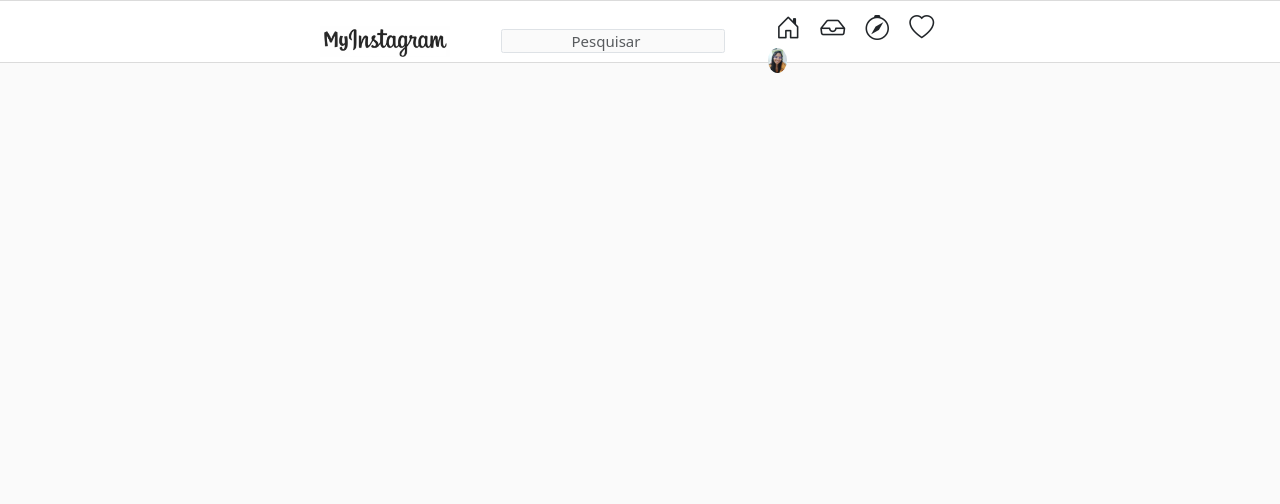
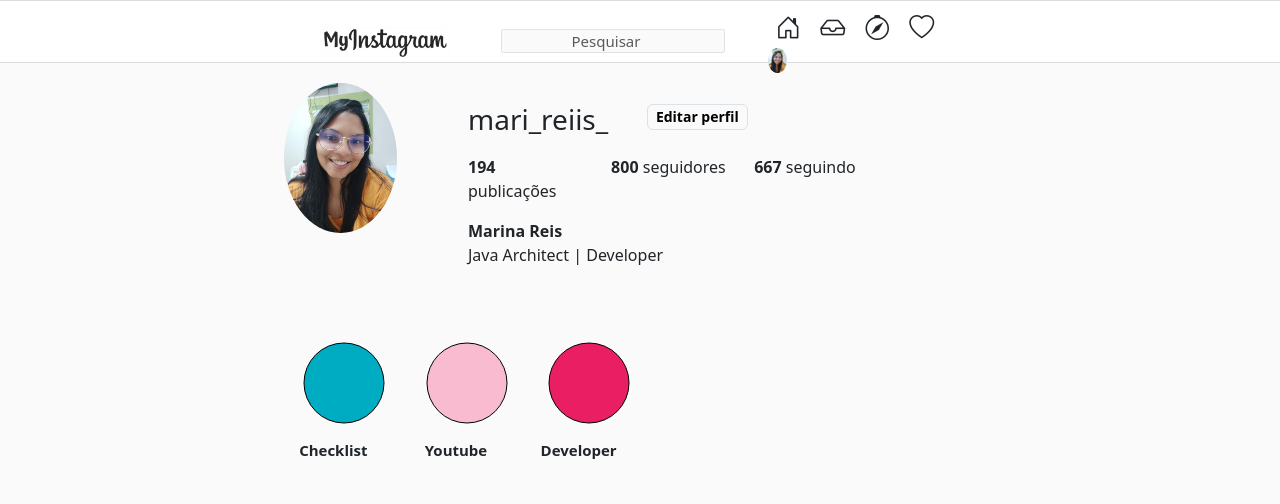
Before and after one commit to marireis/myinstagram, a website: page index.html in a window 1280 px wide. Drawn offline with nearby package versions, Linux system fonts and the light colour scheme.

Commit message:
inserindo os storys salvos

```diff
--- a/index.html
+++ b/index.html
@@ -37,6 +37,115 @@
       </nav>
     </header>
 
+   <!-- Main-->
+   <section>
+    <div class="container">
+        <div class="row">
+            <div class="col-0 col-md-2"></div>
+            <div class="col-12 col-md-8">
+
+                <!-- Profile-->
+                <div class="container">
+                    <div class="row" style="padding-top: 20px;">
+                        <div class="col-3">
+                            <img class="img-profile" src="images/foto-instagram.jpg">
+                        </div>
+                        <div class="col-7">
+                          <div class="row" style="padding-top: 20px; padding-bottom: 10px;">
+                              <div class="col-8 col-lg-5">
+                                  <h2 class="username">mari_reiis_</h2>
+                              </div>
+                              <div class="col-4 col-lg-6"><button type="button"
+                                      class="btn btn-outline-secondary button-edit">Editar
+                                      perfil</button></div>
+                          </div>
+                          <div class="row">
+                              <div class="col-4">
+                                  <p class="profile-datas"><strong>194</strong> publicações</p>
+                              </div>
+                              <div class="col-4">
+                                  <p class="profile-datas"><strong>800</strong> seguidores</p>
+                              </div>
+                              <div class="col-4">
+                                  <p class="profile-datas"><strong>667</strong> seguindo</p>
+                              </div>
+                          </div>
+                          <div class="row">
+                            <div class="col-12">
+                                <h1 class="name">Marina Reis</h1>
+                            </div>
+                        </div>
+                        <div class="row">
+                            <div class="col-12">
+                                <p class="profile-desc">Java Architect | Developer</p>
+                            </div>
+                        </div>
+                    </div>
+                    <div class="col-2"></div>
+                </div>
+
+                <div class="padding-top: 0px">
+                  <div class="row">
+                    <div class="col-2"><canvas id="myCrl"></canvas></div>
+                    <div class="col-2"><canvas id="myCrl1"></canvas></div>
+                    <div class="col-2"><canvas id="myCrl2"></canvas></div>
+                  </div>
+                </div>
+                <div style="padding-bottom: 40px;">
+                <div class="row">
+                  <div class="col-2 stories">Checklist</div>
+                  <div class="col-2 stories">Youtube</div>
+                  <div class="col-2 stories">Developer</div>
+                </div>
+              </div>
+
+              </div>
+          </div>
+
+        </div>
+
+      </div>
+
+    </section>
+
+    <script type="text/javascript">
+
+      var crl = document.getElementById('myCrl').getContext('2d');
+      crl.beginPath();
+      crl.arc(60,100,40,0,2 * Math.PI);
+      crl.fillStyle = '#00ACC1'
+      crl.fill();
+      crl.linewidth = 5;
+      crl.stronkeStyle = '#dbdbdb';
+      crl.stroke();
+      </script>
+
+    <script type="text/javascript">
+
+      var crl1 = document.getElementById('myCrl1').getContext('2d');
+      crl1.beginPath();
+      crl1.arc(60,100,40,0,2 * Math.PI);
+      crl1.fillStyle = '#F8BBD0'
+      crl1.fill();
+      crl1.linewidth = 5;
+      crl1.stronkeStyle = '#dbdbdb';
+      crl1.stroke();
+      </script>
+
+    <script type="text/javascript">
+
+      var crl2 = document.getElementById('myCrl2').getContext('2d');
+      crl2.beginPath();
+      crl2.arc(60,100,40,0,2 * Math.PI);
+      crl2.fillStyle = '#E91E63'
+      crl2.fill();
+      crl2.linewidth = 5;
+      crl2.stronkeStyle = '#dbdbdb';
+      crl2.stroke();
+      </script>
+
+
+    </script>
     <script src="https://cdn.jsdelivr.net/npm/bootstrap@5.1.3/dist/js/bootstrap.bundle.min.js" integrity="sha384-ka7Sk0Gln4gmtz2MlQnikT1wXgYsOg+OMhuP+IlRH9sENBO0LRn5q+8nbTov4+1p" crossorigin="anonymous"></script>
   </body>
 </html>
--- a/style.css
+++ b/style.css
@@ -34,3 +34,48 @@
     padding: 4%;
     font-size: 25px;
 }
+
+.img-profile{
+    border-radius: 100%;
+    -o-border-radius:100%;
+    -webkit-border-radius:100%;
+    -moz-borde-radius:100%;
+    max-width: 200px;
+    max-height: 150px;
+}
+
+.username{
+    font-weight: 300;
+    font-size: 28px;
+}
+
+.button-edit{
+    color: black !important;
+    font-size: 14px !important;
+    font-weight: 600 !important;
+    border-color: #dae1e7 !important;
+}
+
+.btn{
+    padding: .100rem .50rem !important;
+}
+
+.profile-datas{
+    font-size: 16px;
+}
+
+.name{
+    font-size: 16px;
+    display: inline;
+    font-weight: 600 !important;
+}
+
+.profile-des{
+    font-size: 16px;
+}
+
+.stories{
+    text-align: center;
+    font-size: 15px;
+    font-weight: 600;
+}
```
